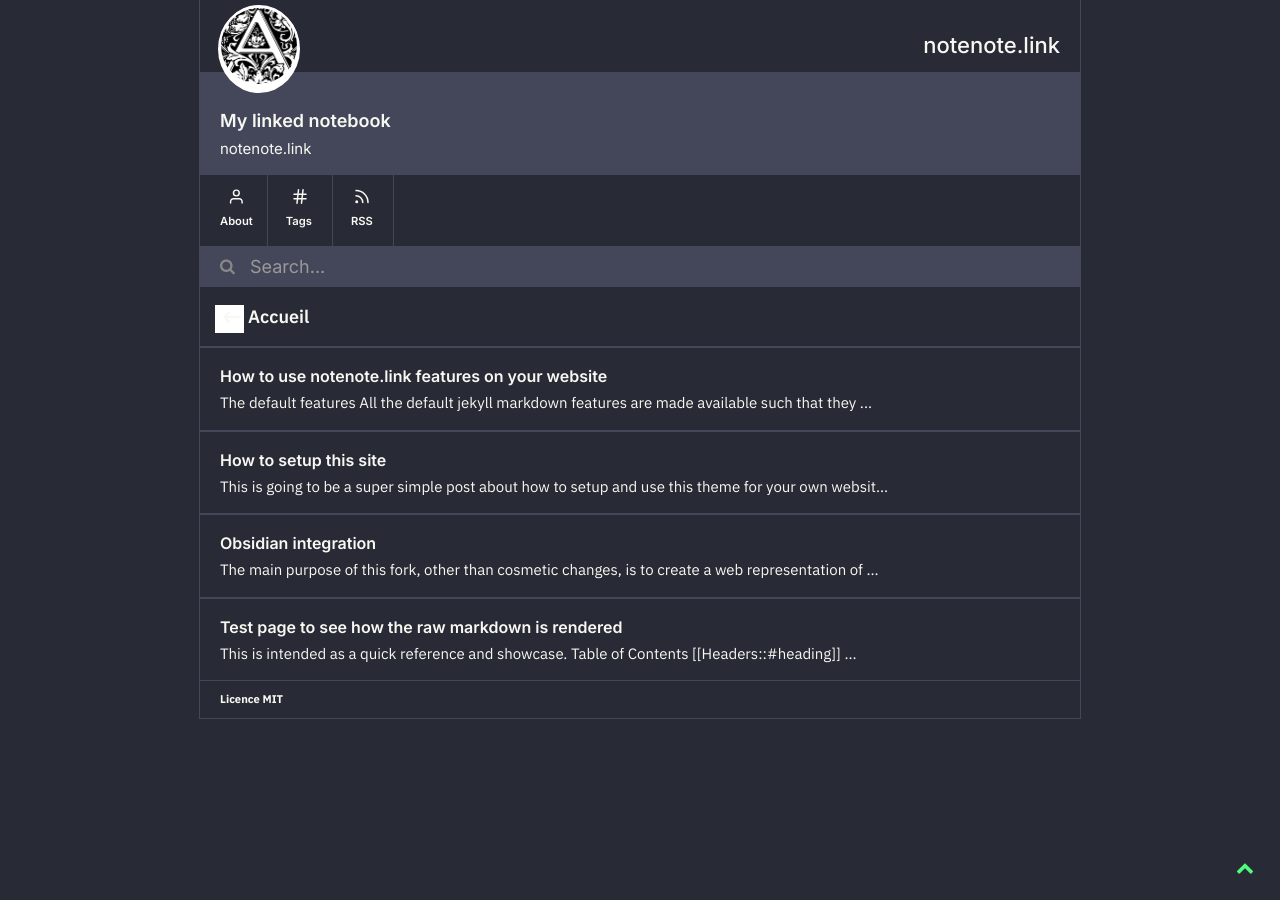
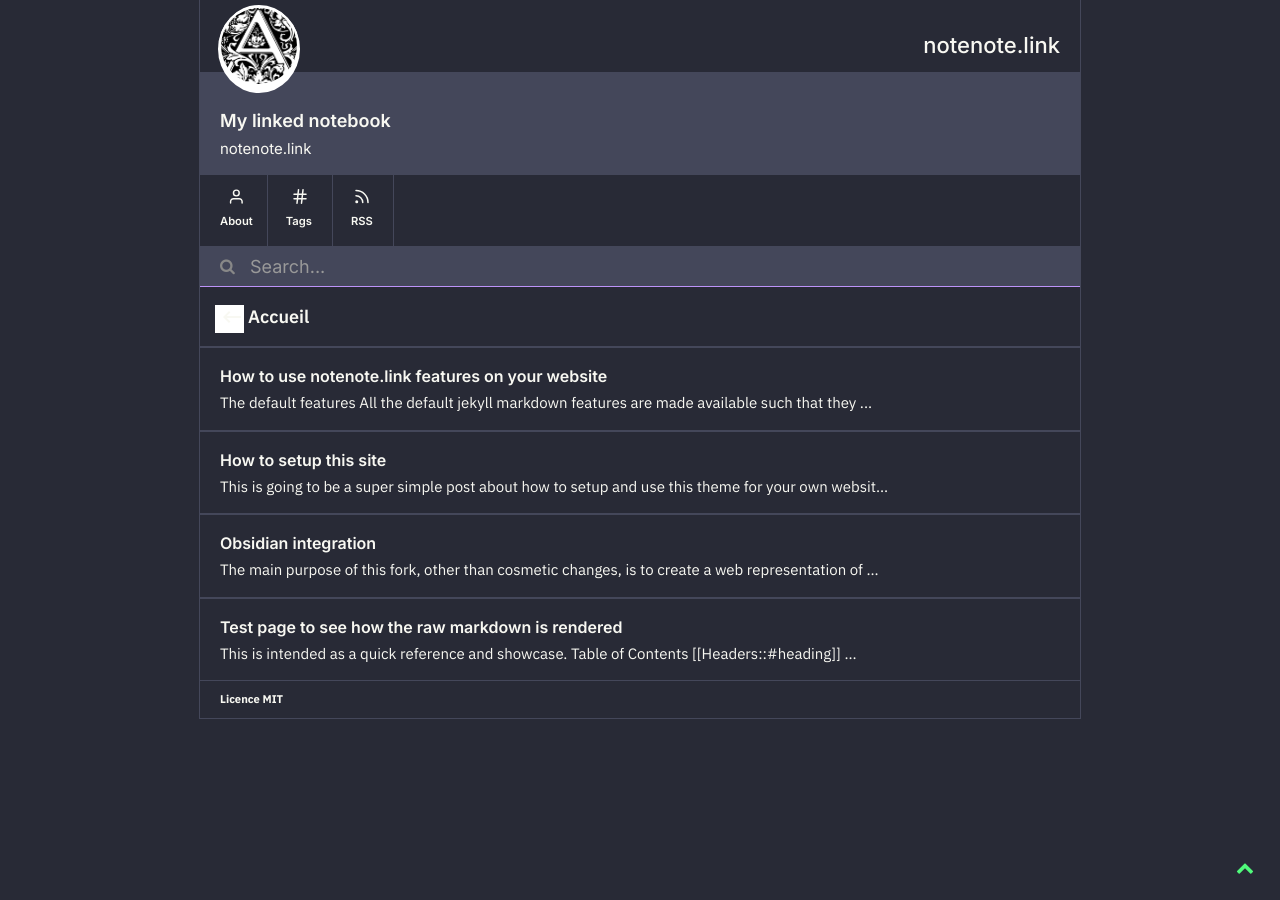
Before and after one commit to Krishna8009/Krishna8009.github.io, a Jekyll site: the page built from notes.md, in a window 1280 px wide. Built offline with Jekyll 4.4.1, drawn with Linux system fonts in a browser that asks for light colours.

Commit message:
Update style.css

```diff
--- a/assets/css/style.css
+++ b/assets/css/style.css
@@ -639,9 +639,9 @@
     height: 40px;
     border: 0px;
     font-family:  Inter, 'Segoe UI', Roboto, 'Helvetica Neue', Arial, sans-serif !important;
-    color: #50fa7b;
+    color: #bd93f9;
     font-size: 18px;
-    border-bottom: 1px solid #44475a;
+    border-bottom: 1px solid #bd93f9;
     background-color: #44475a;
 }
 
```
